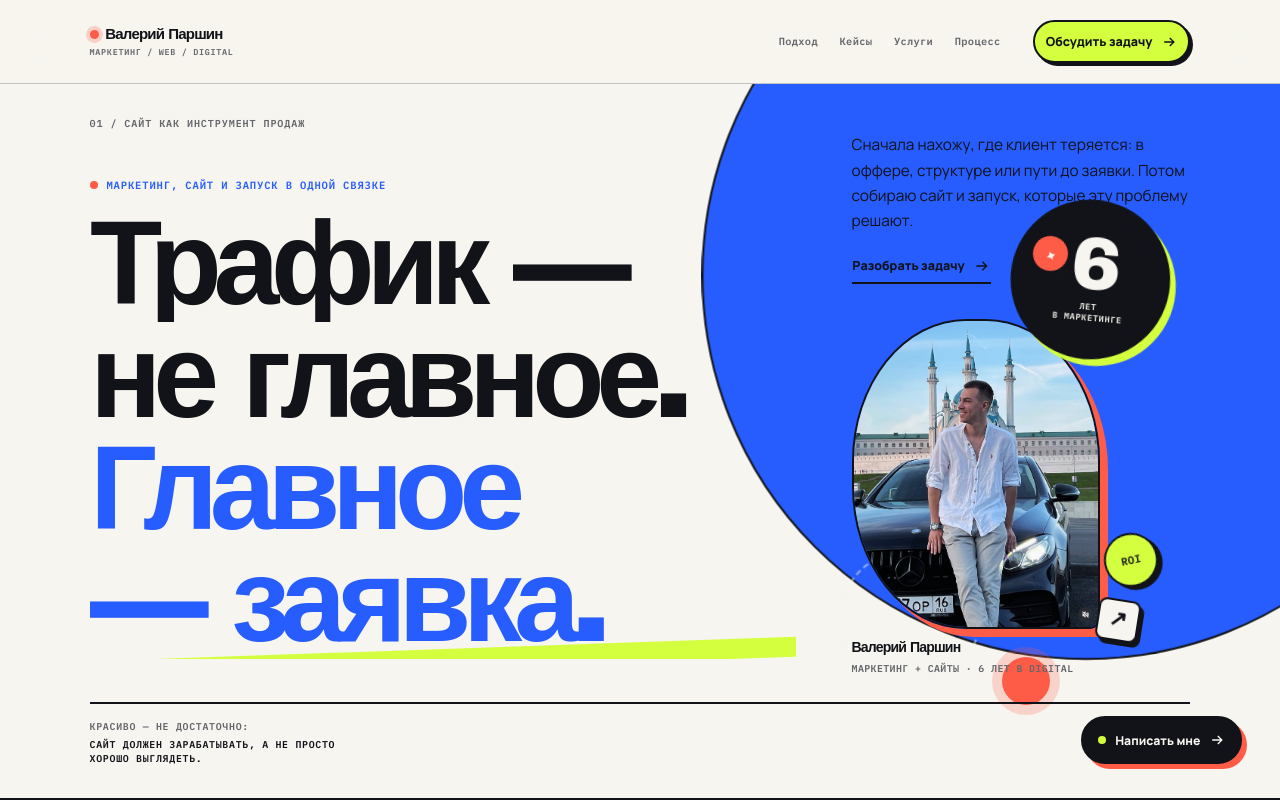
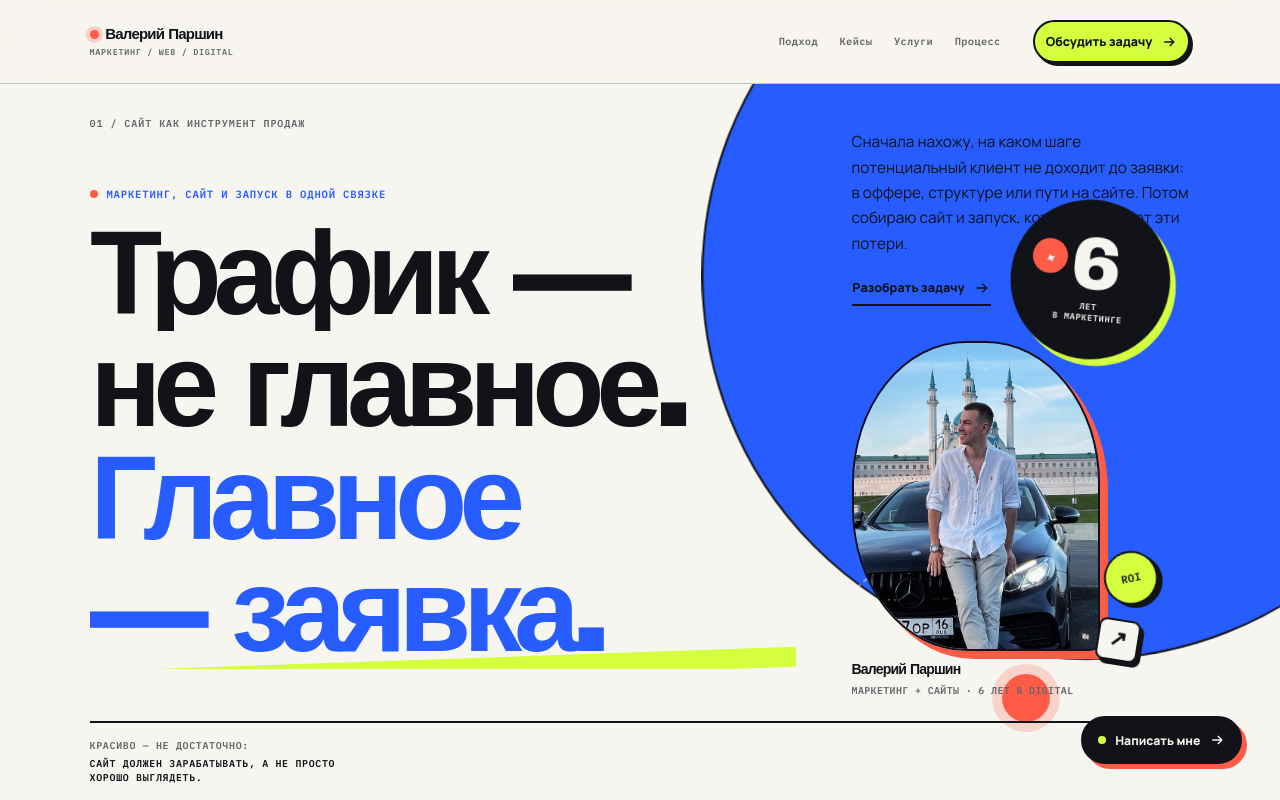
Before and after one commit to valeraparshin02-spec/valeraparshin02-spec.github.io, a React (Vite) app: page / in a window 1280 px wide. Shown: the top 800 px of the page. Built offline with nearby package versions, Linux system fonts and the light colour scheme; a web font is replaced by a local one.

Commit message:
Clarify customer journey copy

```diff
--- a/src/App.jsx
+++ b/src/App.jsx
@@ -269,7 +269,7 @@ function App() {
             </h1>
           </div>
           <div className="hero-aside" data-reveal>
-            <p>Сначала нахожу, где клиент теряется: в оффере, структуре или пути до заявки. Потом собираю сайт и запуск, которые эту проблему решают.</p>
+            <p>Сначала нахожу, на каком шаге потенциальный клиент не доходит до заявки: в оффере, структуре или пути на сайте. Потом собираю сайт и запуск, которые убирают эти потери.</p>
             <a className="text-link" href="#contact">Разобрать задачу <ArrowIcon /></a>
             <figure className="hero-portrait">
               <img src="/valeriy-parshin.png" alt="Валерий Паршин" />
```
